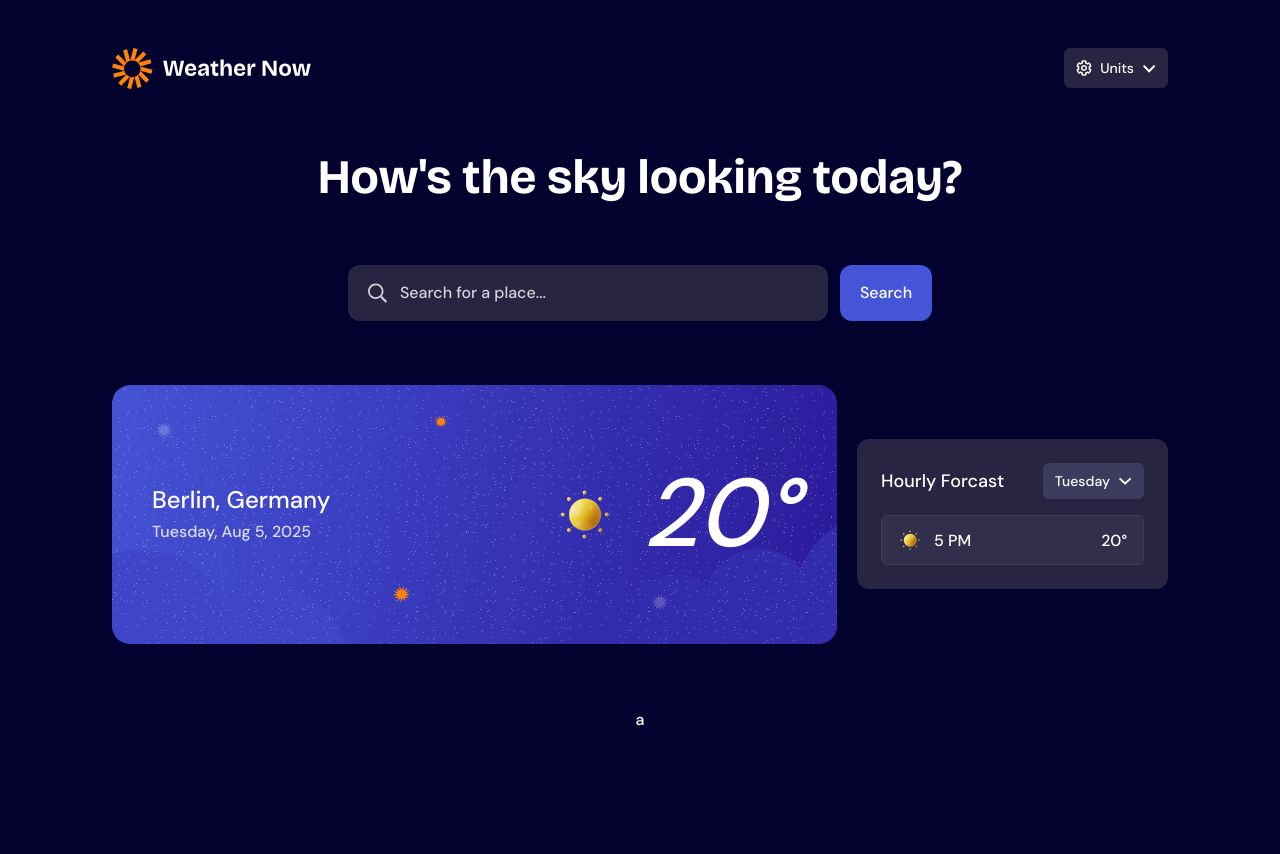
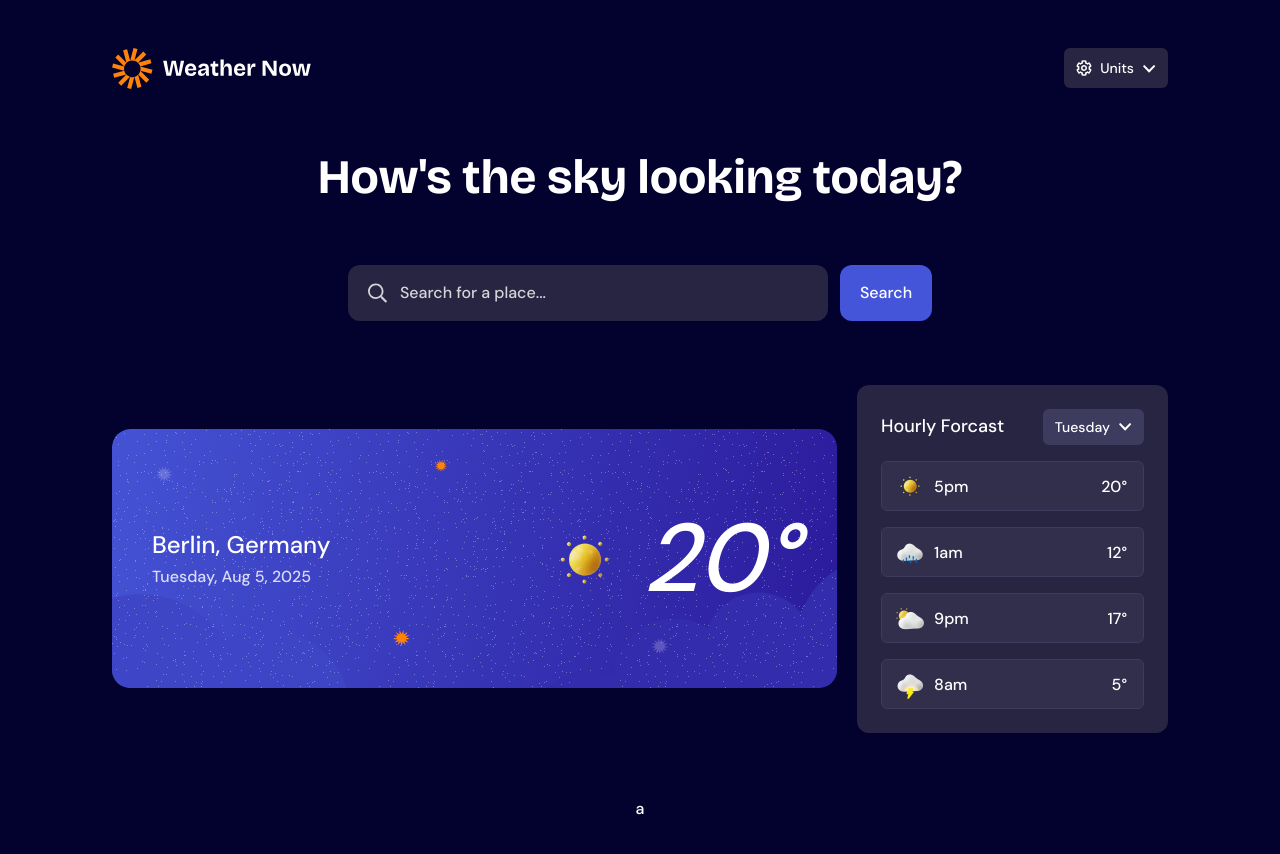
Before and after one commit to constFormek/weather-app, a Next.js app: page / in a window 1280 px wide. Shown: the top 854 px of the page. Before the commit the page ends 800 px from the top, so only its background shows below. Built offline with nearby package versions, Linux system fonts and the light colour scheme.

Commit message:
moved hourly forcast element into separate component >> created an icon map for choosing icon to show to the ui >> moved icons imports into hourly forcast element

```diff
--- a/components/HourlyForcast.tsx
+++ b/components/HourlyForcast.tsx
@@ -1,14 +1,6 @@
 
 import Image from "next/image";
-
-import sunIcon from "@/public/assets/images/icon-sunny.webp";
-import drizzleIcon from "@/public/assets/images/icon-drizzle.webp";
-import fogIcon from "@/public/assets/images/icon-fog.webp"
-import overcastIcon from "@/public/assets/images/icon-overcast.webp"
-import rainIcon from "@/public/assets/images/icon-rain.webp"
-import snowIcon from "@/public/assets/images/icon-snow.webp"
-import stormIcon from "@/public/assets/images/icon-storm.webp"
-
+import HourlyForcastElement from "./HourlyForcastElement";
 
 const HourlyForcast = () => {
   return (
@@ -24,16 +16,33 @@ const HourlyForcast = () => {
             </button>
         </div>
 
-        <div className="flex w-full justify-between items-center bg-neutral-700 border border-neutral-600 rounded-md py-1 px-2">
-            <div className="flex items-center gap-1">
-                <Image src={sunIcon} width={40} height={40} alt=""/>
+        <HourlyForcastElement
+            iconName="sunny"
+            temp={20}
+            timePeriod="pm"
+            hour={5}
+        />
 
-                <h3 className="pt-0.5">5 PM</h3>
-            </div>
+        <HourlyForcastElement
+            iconName="drizzle"
+            temp={12}
+            timePeriod="am"
+            hour={1}
+        />
 
-            <h4 className="mr-2 pt-0.5">20°</h4>
-        </div>
+        <HourlyForcastElement
+            iconName="partly-cloudy"
+            temp={17}
+            timePeriod="pm"
+            hour={9}
+        />
 
+        <HourlyForcastElement
+            iconName="storm"
+            temp={5}
+            timePeriod="am"
+            hour={8}
+        />
 
     </div>
   )
--- /dev/null
+++ b/components/HourlyForcastElement.tsx
@@ -0,0 +1,55 @@
+import Image from "next/image";
+
+import sunIcon from "@/public/assets/images/icon-sunny.webp";
+import drizzleIcon from "@/public/assets/images/icon-drizzle.webp";
+import fogIcon from "@/public/assets/images/icon-fog.webp";
+import overcastIcon from "@/public/assets/images/icon-overcast.webp";
+import rainIcon from "@/public/assets/images/icon-rain.webp";
+import snowIcon from "@/public/assets/images/icon-snow.webp";
+import stormIcon from "@/public/assets/images/icon-storm.webp";
+import partlyCloudyIcon from "@/public/assets/images/icon-partly-cloudy.webp"
+
+const iconMap = {
+    sunny: sunIcon,
+    drizzle: drizzleIcon,
+    fog: fogIcon,
+    overcast: overcastIcon,
+    rain: rainIcon,
+    snow: snowIcon,
+    storm: stormIcon,
+    "partly-cloudy": partlyCloudyIcon,
+};
+
+type iconType =
+| "sunny"
+| "drizzle"
+| "fog"
+| "overcast"
+| "rain"
+| "snow"
+| "storm"
+| "partly-cloudy"
+
+interface HourlyForcastElementProps {
+    iconName: iconType, // image url
+    hour: number,
+    timePeriod: "am" | "pm",
+    temp: number,
+}
+
+const HourlyForcastElement = ({iconName, hour, timePeriod, temp} : HourlyForcastElementProps) => {
+    const icon = iconMap[iconName];
+  return (
+    <div className="flex w-full justify-between items-center bg-neutral-700 border border-neutral-600 rounded-md py-1 px-2">
+        <div className="flex items-center gap-1">
+            <Image src={icon} width={40} height={40} alt=""/>
+
+            <h3 className="pt-0.5">{hour}{timePeriod}</h3>
+        </div>
+
+        <h4 className="mr-2 pt-0.5">{temp}°</h4>
+    </div>
+  )
+}
+
+export default HourlyForcastElement
```
